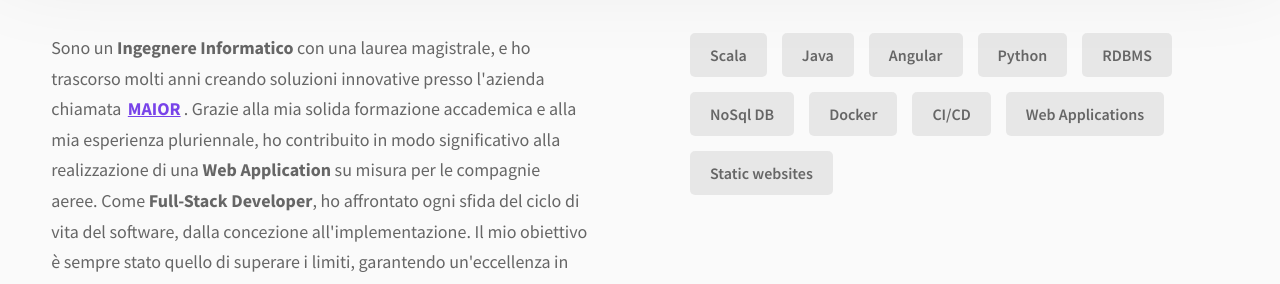
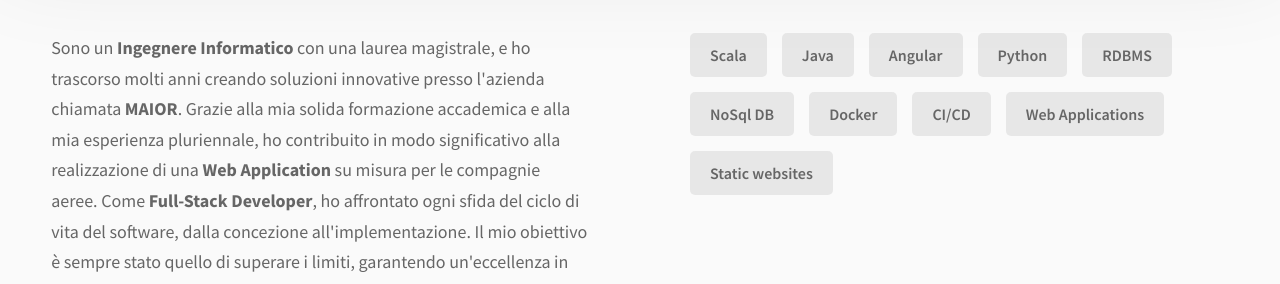
Before and after one commit to papu03/riccardoPapucciSite, a Jekyll site: the page built from index.markdown, in a window 1280 px wide and 900 px high, scrolled down 1150 px. Shown: the part 158-442 px from the top of the window. Built offline with Jekyll 4.4.1, drawn with Linux system fonts in a browser that asks for light colours; nearby versions of some CDN libraries.

```diff
--- a/_data/about.yml
+++ b/_data/about.yml
@@ -4,7 +4,7 @@ languages:
     description:  Sono qui per condividere la mia passione per l'innovazione e il mio impegno nell'ambito del software.
     content-title: Scopri di più su di me!
     contact-title: contatti
-    content:  Sono un <strong>Ingegnere Informatico</strong> con una laurea magistrale, e ho trascorso molti anni creando soluzioni innovative presso l'azienda chiamata <a rel="noreferrer" href="{{site.data.social[2].href}}" target="_blank">MAIOR</a>.
+    content:  Sono un <strong>Ingegnere Informatico</strong> con una laurea magistrale, e ho trascorso molti anni creando soluzioni innovative presso l'azienda chiamata <strong>MAIOR</strong>.
               Grazie alla mia solida formazione accademica e alla mia esperienza pluriennale, ho contribuito in modo significativo alla realizzazione di una <strong>Web Application</strong> su misura per le compagnie aeree.
               Come <strong>Full-Stack Developer</strong>, ho affrontato ogni sfida del ciclo di vita del software, dalla concezione all'implementazione.
               Il mio obiettivo è sempre stato quello di superare i limiti, garantendo un'eccellenza in ogni dettaglio del processo di sviluppo.
--- a/docker-compose.prod.yml
+++ b/docker-compose.prod.yml
@@ -2,7 +2,7 @@ version: '2.2'
 
 services:
   riccardopapucci:
-      image: papucci/nginx-riccardopapucci:1.0.2
+      image: papucci/nginx-riccardopapucci:1.0.3
       ports:
           - 80:8080
           - 443:443
```
Also changed, not shown: 1 other file.
